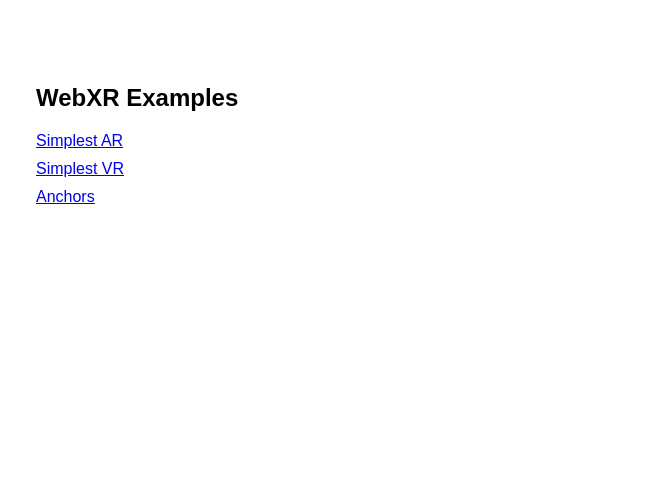
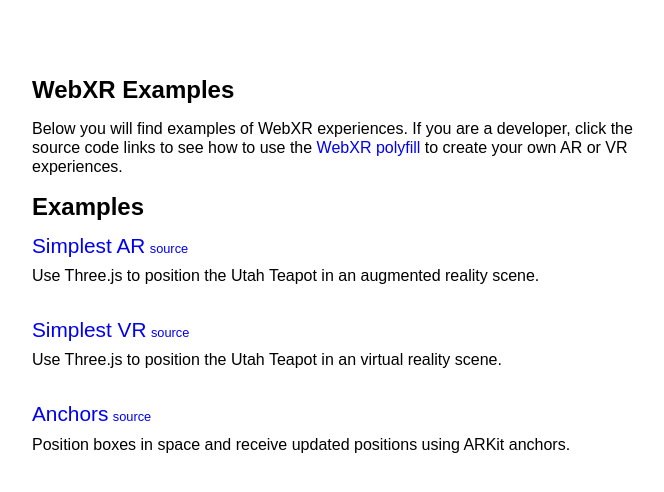
Before and after one commit to mozilla/webxr-polyfill, a website built with webpack: page index.html in a window 1280 px wide. Shown: the whole page, without its empty margins (28-692 px from the left). Built offline with nearby package versions, Linux system fonts and the light colour scheme.

Commit message:
Updated the README to point at th iOS app and updated the style of the splash page.

```diff
--- a/index.html
+++ b/index.html
@@ -11,10 +11,12 @@
 				height: 100%;
 				background-color: white;
 				font-family: sans-serif;
+				font-size: 16px;
+				line-height: 1.2em;
 			}
 
 			body > section {
-				padding: 4em;
+				padding: 60px;
 			}
 
 			ul {
@@ -22,7 +24,27 @@
 				padding-left: 0;
 			}
 			li {
-				margin-bottom: 10px;
+				margin-bottom: 35px;
+			}
+
+			.intro {
+				max-width: 40em;
+			}
+
+			.source {
+				font-size: 0.8em;
+			}
+
+			a {
+				text-decoration: none;
+			}
+
+			li a {
+				font-size: 1.3em;
+			}
+
+			li p {
+				margin-top: 0.5em;
 			}
 		</style>
 	</head>
@@ -30,10 +52,28 @@
 		<section>
 			<h1>WebXR Examples</h1>
 
+			<p class="intro">
+				Below you will find examples of WebXR experiences. If you are a developer, click the source code links to see how to use the <a href="https://github.com/mozilla/webxr-polyfill">WebXR polyfill</a> to create your own AR or VR experiences.
+			</p>
+
+			<h2>Examples</h2>
+
 			<ul>
-				<li><a href="examples/ar_simplest/">Simplest AR</a>
-				<li><a href="examples/vr_simplest/">Simplest VR</a>
-				<li><a href="examples/ar_anchors/">Anchors</a>
+				<li>
+					<a href="examples/ar_simplest/">Simplest AR</a>
+					<a class="source" href="https://github.com/mozilla/webxr-polyfill/blob/master/examples/ar_simplest/index.html">source</a>
+					<p>Use Three.js to position the Utah Teapot in an augmented reality scene.</p>
+				</li>
+				<li>
+					<a href="examples/vr_simplest/">Simplest VR</a>
+					<a class="source" href="https://github.com/mozilla/webxr-polyfill/blob/master/examples/vr_simplest/index.html">source</a>
+					<p>Use Three.js to position the Utah Teapot in an virtual reality scene.</p>
+				</li>
+				<li>
+					<a href="examples/ar_anchors/">Anchors</a>
+					<a class="source" href="https://github.com/mozilla/webxr-polyfill/blob/master/examples/ar_anchors/index.html">source</a>
+					<p>Position boxes in space and receive updated positions using ARKit anchors.</p>
+				</li>
 			</ul>
 		</li>
 	</body>
```
Also changed, not shown: README.md.
